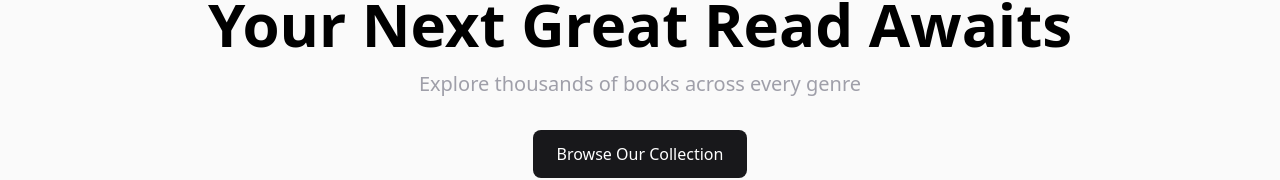
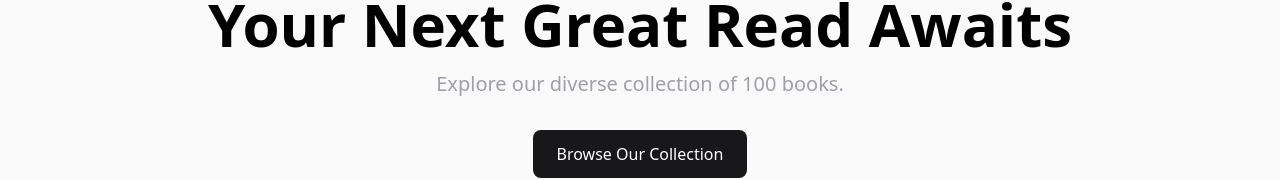
Before and after one commit to Agoth24/shopping-cart, a React (Vite) app: page / in a window 1280 px wide. Shown: the part 275-455 px from the top of the page. Built offline with nearby package versions, Linux system fonts and the light colour scheme.

Commit message:
changed homepage subtitle

```diff
--- a/pages/HomePage.jsx
+++ b/pages/HomePage.jsx
@@ -8,7 +8,7 @@ const HomePage = () => {
                         Your Next Great Read Awaits
                     </h1>
                     <h3 className="text-xl text-zinc-400">
-                        Explore thousands of books across every genre
+                        Explore our diverse collection of 100 books.
                     </h3>
                 </div>
 				<Link
```
